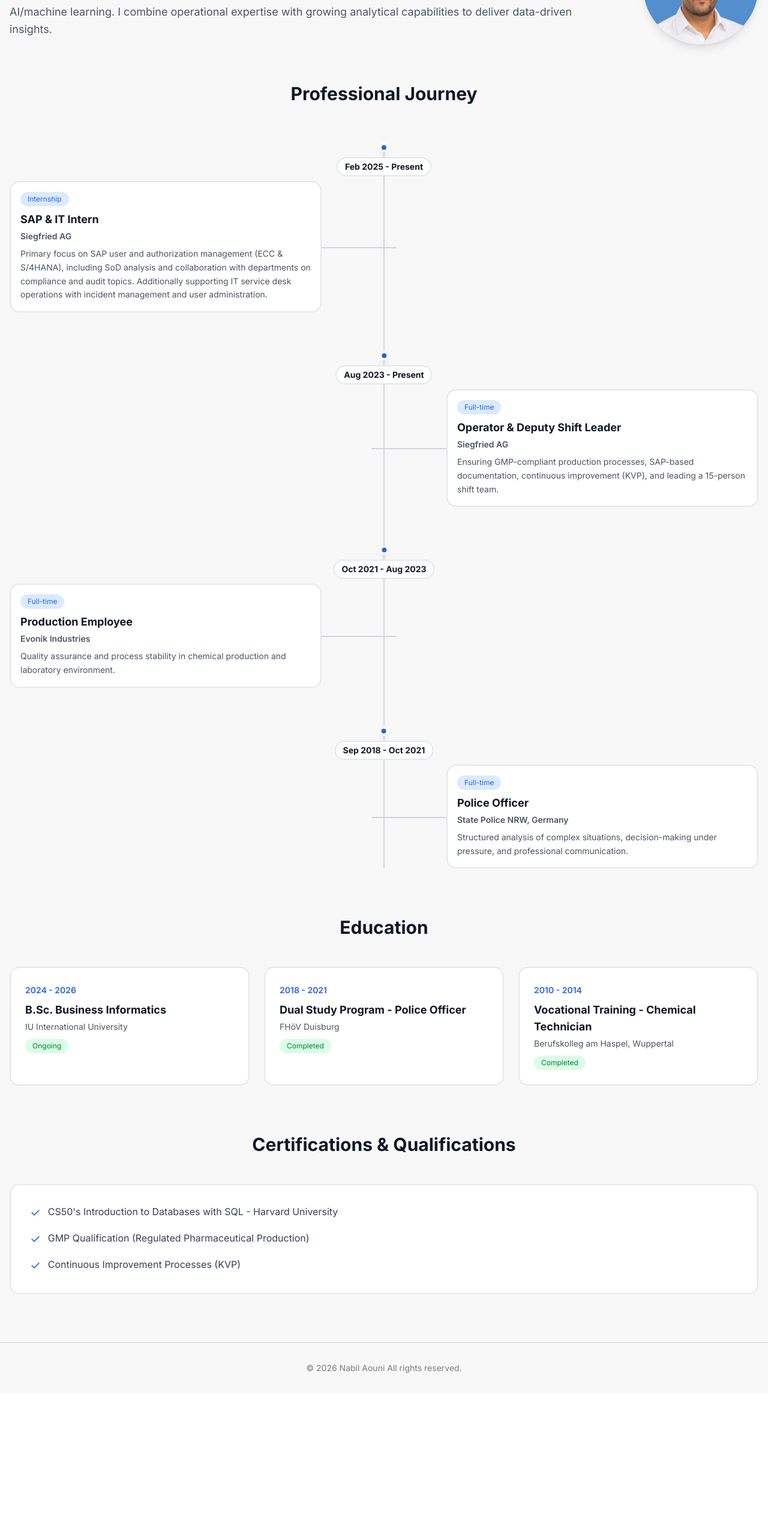
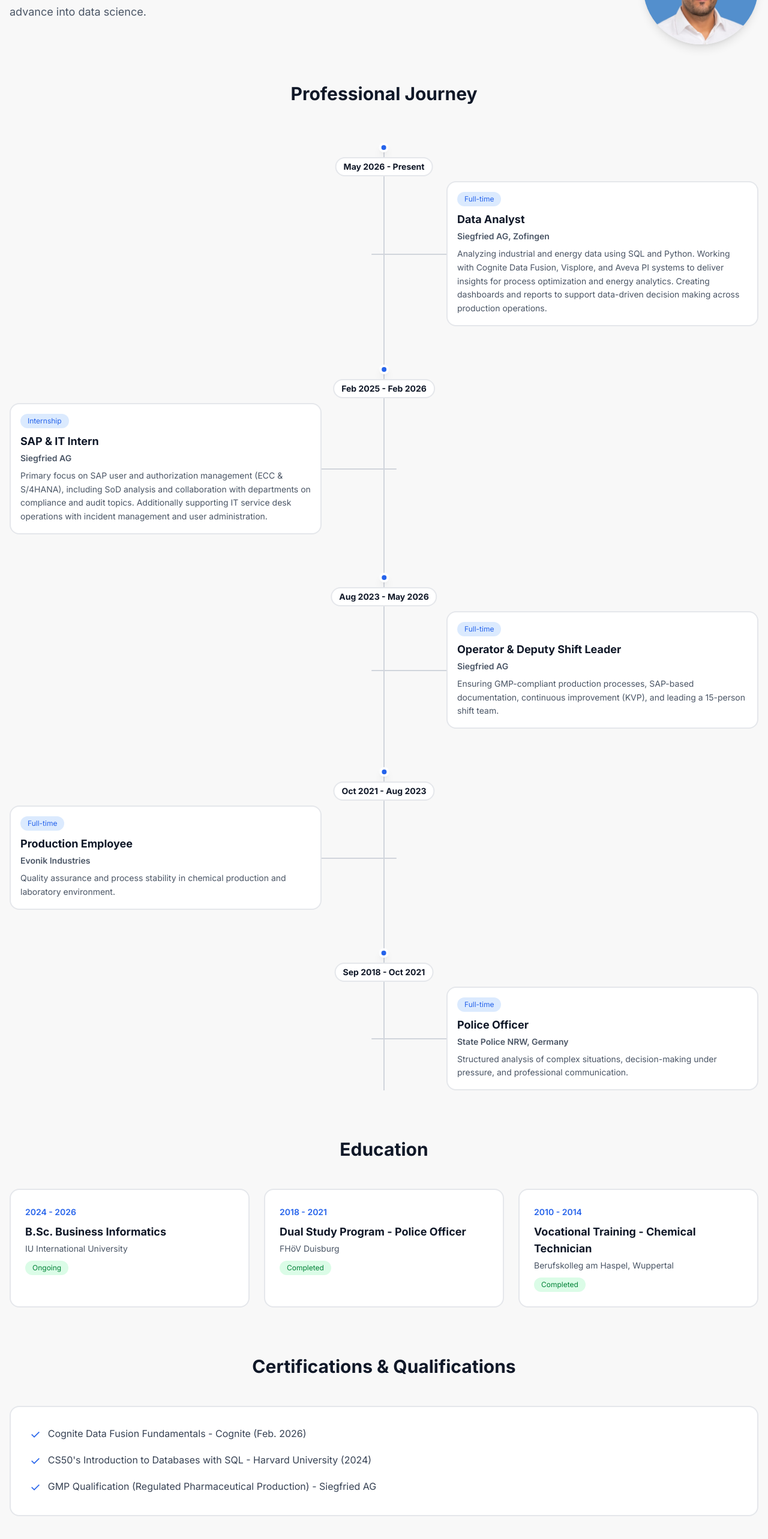
Before and after one commit to Nabil889/portfoliowebsite, a React app: page /about in a window 1280 px wide. Shown: the part 198-2764 px from the top of the page at 60% size. Before the commit the page ends 2521 px from the top, so only its background shows below. Built offline with nearby package versions, Linux system fonts and the light colour scheme; the HTML template or start-up script is replaced by a standard one.

Commit message:
Update website content for Data Analyst role

```diff
--- a/src/pages/About.tsx
+++ b/src/pages/About.tsx
@@ -1,7 +1,15 @@
 const About = () => {
   const timeline = [
     {
-      year: "Feb 2025 - Present",
+      year: "May 2026 - Present",
+      title: "Data Analyst",
+      company: "Siegfried AG, Zofingen",
+      type: "Full-time",
+      description: "Analyzing industrial and energy data using SQL and Python. Working with Cognite Data Fusion, Visplore, and Aveva PI systems to deliver insights for process optimization and energy analytics. Creating dashboards and reports to support data-driven decision making across production operations.",
+      side: "right"
+    },
+    {
+      year: "Feb 2025 - Feb 2026",
       title: "SAP & IT Intern",
       company: "Siegfried AG",
       type: "Internship",
@@ -9,7 +17,7 @@ const About = () => {
       side: "left"
     },
     {
-      year: "Aug 2023 - Present",
+      year: "Aug 2023 - May 2026",
       title: "Operator & Deputy Shift Leader",
       company: "Siegfried AG",
       type: "Full-time",
@@ -56,9 +64,24 @@ const About = () => {
   ];
 
   const certifications = [
-    "CS50's Introduction to Databases with SQL - Harvard University",
-    "GMP Qualification (Regulated Pharmaceutical Production)",
-    "Continuous Improvement Processes (KVP)"
+    {
+      name: "Cognite Data Fusion Fundamentals",
+      issuer: "Cognite",
+      date: "Feb. 2026",
+      link: "https://verify.skilljar.com/c/vzgvyzrz2u8o"
+    },
+    {
+      name: "CS50's Introduction to Databases with SQL",
+      issuer: "Harvard University",
+      date: "2024",
+      link: "https://certificates.cs50.io/5349c114-8498-4e51-aea3-30dfcdb4679b.pdf?size=letter"
+    },
+    {
+      name: "GMP Qualification (Regulated Pharmaceutical Production)",
+      issuer: "Siegfried AG",
+      date: null,
+      link: null
+    }
   ];
 
   return (
@@ -69,14 +92,12 @@ const About = () => {
         <div className="flex-1">
           <h1 className="text-3xl md:text-4xl font-bold text-gray-900 mb-6">About Me</h1>
           <p className="text-base md:text-lg text-gray-600 leading-relaxed">
-            Transitioning into Business & Data Analytics with 8+ years of pharma production
-            experience and solid knowledge in SQL, SAP, and Excel. Currently pursuing B.Sc.
-            Business Informatics while building skills in Python, Power BI, and AI/machine
-            learning. I combine operational expertise with growing analytical capabilities
-            to deliver data-driven insights.
+            Data Analyst with 8+ years of pharma production experience, now working with
+            SQL and Python to drive data-driven decisions. Pursuing B.Sc. Business Informatics
+            while expanding expertise in machine learning and AI applications to advance into data science.
           </p>
         </div>
-        <div className="flex-shrink-0">
+        <div className="shrink-0">
           <img
             src="/mypicture.jpg"
             alt="Nabil Aouni"
@@ -138,7 +159,7 @@ const About = () => {
           {timeline.map((item, index) => (
             <div key={index} className="relative mb-12">
               {/* Dot */}
-              <div className="absolute left-[-1.75rem] top-6 w-4 h-4 bg-[#2563eb] rounded-full border-4 border-white shadow-lg"></div>
+              <div className="absolute -left-7 top-6 w-4 h-4 bg-[#2563eb] rounded-full border-4 border-white shadow-lg"></div>
 
               {/* Card */}
               <div className="bg-white p-4 rounded-2xl border-2 border-gray-200">
@@ -177,8 +198,25 @@ const About = () => {
           <ul className="space-y-4">
             {certifications.map((cert, index) => (
               <li key={index} className="flex items-start">
-                <span className="text-[#2563eb] mr-3 text-xl flex-shrink-0">✓</span>
-                <span className="text-sm md:text-base text-gray-700">{cert}</span>
+                <span className="text-[#2563eb] mr-3 text-xl shrink-0">✓</span>
+                <div className="text-sm md:text-base text-gray-700">
+                  {cert.link ? (
+                    <a
+                      href={cert.link}
+                      target="_blank"
+                      rel="noopener noreferrer"
+                      className="hover:text-[#2563eb] hover:font-semibold transition-all cursor-pointer"
+                    >
+                      {cert.name} - {cert.issuer}
+                      {cert.date && ` (${cert.date})`}
+                    </a>
+                  ) : (
+                    <span>
+                      {cert.name} - {cert.issuer}
+                      {cert.date && ` (${cert.date})`}
+                    </span>
+                  )}
+                </div>
               </li>
             ))}
           </ul>
--- a/src/pages/Contact.tsx
+++ b/src/pages/Contact.tsx
@@ -7,12 +7,12 @@ const Contact = () => {
         {/* Header */}
         <div className="text-center mb-12">
           <h1 className="text-3xl md:text-4xl font-bold text-gray-900 mb-4">
-            Get in Touch
+            Available for Projects
           </h1>
           <p className="text-base md:text-lg text-gray-600 max-w-2xl mx-auto">
-            I'm looking for opportunities in Business & Data Analytics.
-            My background includes pharma/GxP and SAP, but I'm open to
-            various industries and technologies. Feel free to reach out!
+            I'm available for freelance projects in data analytics, business intelligence,
+            and web development. Whether you need help with data visualization, dashboard
+            creation, or building a professional website - let's discuss your project!
           </p>
         </div>
 
@@ -60,12 +60,12 @@ const Contact = () => {
             <div className="bg-white rounded-2xl p-6 md:p-8 border-2 border-gray-200 w-full max-w-md lg:w-80">
               <div className="flex flex-col gap-4">
                 <div className="flex items-center gap-2 text-gray-700">
-                  <FaMapMarkerAlt className="text-[#2563eb] flex-shrink-0" />
+                  <FaMapMarkerAlt className="text-[#2563eb] shrink-0" />
                   <span className="text-sm">Based in Rothrist, Aargau, Switzerland</span>
                 </div>
                 <div className="flex items-center gap-2 text-gray-700">
-                  <FaBriefcase className="text-[#2563eb] flex-shrink-0" />
-                  <span className="text-sm">Open to full-time positions and internships in German-speaking regions (Switzerland & Germany)</span>
+                  <FaBriefcase className="text-[#2563eb] shrink-0" />
+                  <span className="text-sm">Open for freelance projects, consulting and collaborations</span>
                 </div>
               </div>
             </div>
--- a/src/pages/Home.tsx
+++ b/src/pages/Home.tsx
@@ -1,6 +1,6 @@
 import { FaGithub, FaLinkedin, FaPython, FaGitAlt, FaDatabase, FaCogs, FaChartBar, FaFileExcel } from 'react-icons/fa';
 import { SiTableau, SiJirasoftware, SiSap } from 'react-icons/si';
-import { TbCertificate, TbBrain,} from 'react-icons/tb';
+import { TbCertificate, TbBrain } from 'react-icons/tb';
 import { FaReact } from 'react-icons/fa';
 import { useState } from 'react';
 
@@ -11,7 +11,12 @@ const Home = () => {
     {
       name: 'SQL',
       icon: <FaDatabase className="text-5xl text-[#00758F]" />,
-      details: ['Data Queries & Analysis', 'Harvard CS50 Certificate']
+      details: ['Data Queries & Analysis', 'Database Design', 'Harvard CS50 Certificate']
+    },
+    {
+      name: 'Python',
+      icon: <FaPython className="text-5xl text-[#3776AB]" />,
+      details: ['Data Analysis', 'Scripting & Automation', 'Currently Learning']
     },
     {
       name: 'Excel',
@@ -24,19 +29,14 @@ const Home = () => {
       details: ['User & Authorization Management', 'ECC & S/4HANA', 'Security & SoD Analysis']
     },
     {
+      name: 'GxP',
+      icon: <TbCertificate className="text-5xl text-[#2563eb]" />,
+      details: ['GMP-Qualified', 'Pharma Production (8+ years)', 'Regulatory Compliance']
+    },
+    {
       name: 'Process Optimization',
       icon: <FaCogs className="text-5xl text-[#7b7b7b]" />,
       details: ['Continuous Improvement (KVP)', 'Process Analysis & Optimization', 'Cross-functional Collaboration']
-    },
-    {
-      name: 'React',
-      icon: <FaReact className="text-5xl text-[#61DAFB]" />,
-      details: ['Component-Based Development', 'TypeScript Integration', 'Portfolio Project Experience']
-     },
-    {
-      name: 'GxP',
-      icon: <TbCertificate className="text-5xl text-[#2563eb]" />,
-      details: ['GMP-Qualified', 'Pharma Production (8+ years)', 'Regulatory Compliance']
     },
     {
       name: 'Jira/Confluence',
@@ -52,24 +52,24 @@ const Home = () => {
 
   const developingSkills = [
     {
-      name: 'Python',
-      icon: <FaPython className="text-5xl text-[#3776AB]" />,
-      details: ['Currently Learning']
+      name: 'Machine Learning',
+      icon: <TbBrain className="text-5xl text-[#FF6B6B]" />,
+      details: ['Currently Learning', 'Scikit-learn', 'Model Development']
     },
     {
       name: 'Power BI',
       icon: <FaChartBar className="text-5xl text-[#F2C811]" />,
-      details: ['Currently Learning']
+      details: ['Currently Learning', 'Dashboard Creation', 'Data Visualization']
     },
     {
       name: 'Tableau',
       icon: <SiTableau className="text-5xl text-[#E97627]" />,
-      details: ['Planned Next']
+      details: ['Planned Next', 'Data Visualization']
     },
     {
-      name: 'Machine Learning',
-      icon: <TbBrain className="text-5xl text-[#FF6B6B]" />,
-      details: ['Planned Next']
+      name: 'React',
+      icon: <FaReact className="text-5xl text-[#61DAFB]" />,
+      details: ['Component-Based Development', 'TypeScript Integration', 'Portfolio Project Experience']
     }
   ];
 
@@ -84,19 +84,17 @@ const Home = () => {
           </h1>
 
           <h2 className="text-xl md:text-2xl text-[#7b7b7b] font-semibold mb-3">
-            Building a Career in Business & Data Analytics
+            Data Analyst | Data Science Enthusiast
           </h2>
 
           <p className="text-base md:text-lg text-[#7b7b7b] mb-6">
-            Data Analytics | SQL | Python | Business Intelligence | SAP
+            Data Analytics | SQL | Python | AI/ML
           </p>
 
           <p className="text-base md:text-lg text-gray-600 leading-relaxed mb-8">
-            Studying B.Sc. Business Informatics at IU International University
-            while developing practical skills in SAP systems, data analytics,
-            and business process optimization within GxP-regulated pharmaceutical
-            environments, with growing interest in AI and machine learning for
-            data-driven decision making.
+            Data Analyst leveraging SQL and Python for industrial analytics at Siegfried AG.
+            Studying B.Sc. Business Informatics and building expertise in machine learning
+            and AI to transition into data science.
           </p>
 
           {/* Buttons */}
@@ -123,7 +121,7 @@ const Home = () => {
         </div>
 
         {/* Photo Right */}
-        <div className="flex-shrink-0">
+        <div className="shrink-0">
           <img
             src="/mypicture.jpg"
             alt="Nabil Aouni"
--- a/src/pages/Projects.tsx
+++ b/src/pages/Projects.tsx
@@ -31,9 +31,9 @@ const Projects = () => {
       <div className="text-center mb-16">
         <h1 className="text-3xl md:text-4xl font-bold text-gray-900 mb-4">Projects</h1>
         <p className="text-base md:text-lg text-gray-600 max-w-2xl mx-auto">
-          I'm currently building my portfolio with data analytics and SAP-related projects
-          using Python, SQL, Power BI, and Tableau. Check back soon for machine learning
-          and business intelligence use cases!
+          Building my portfolio with data analytics and data science projects using
+          Python, SQL, and machine learning. More projects coming soon focused on
+          AI applications and predictive analytics!
         </p>
       </div>
 
@@ -50,7 +50,7 @@ const Projects = () => {
             </h3>
 
             {/* Description */}
-            <p className="text-sm text-gray-600 mb-4 flex-grow">
+            <p className="text-sm text-gray-600 mb-4 grow">
               {project.description}
             </p>
 
```
